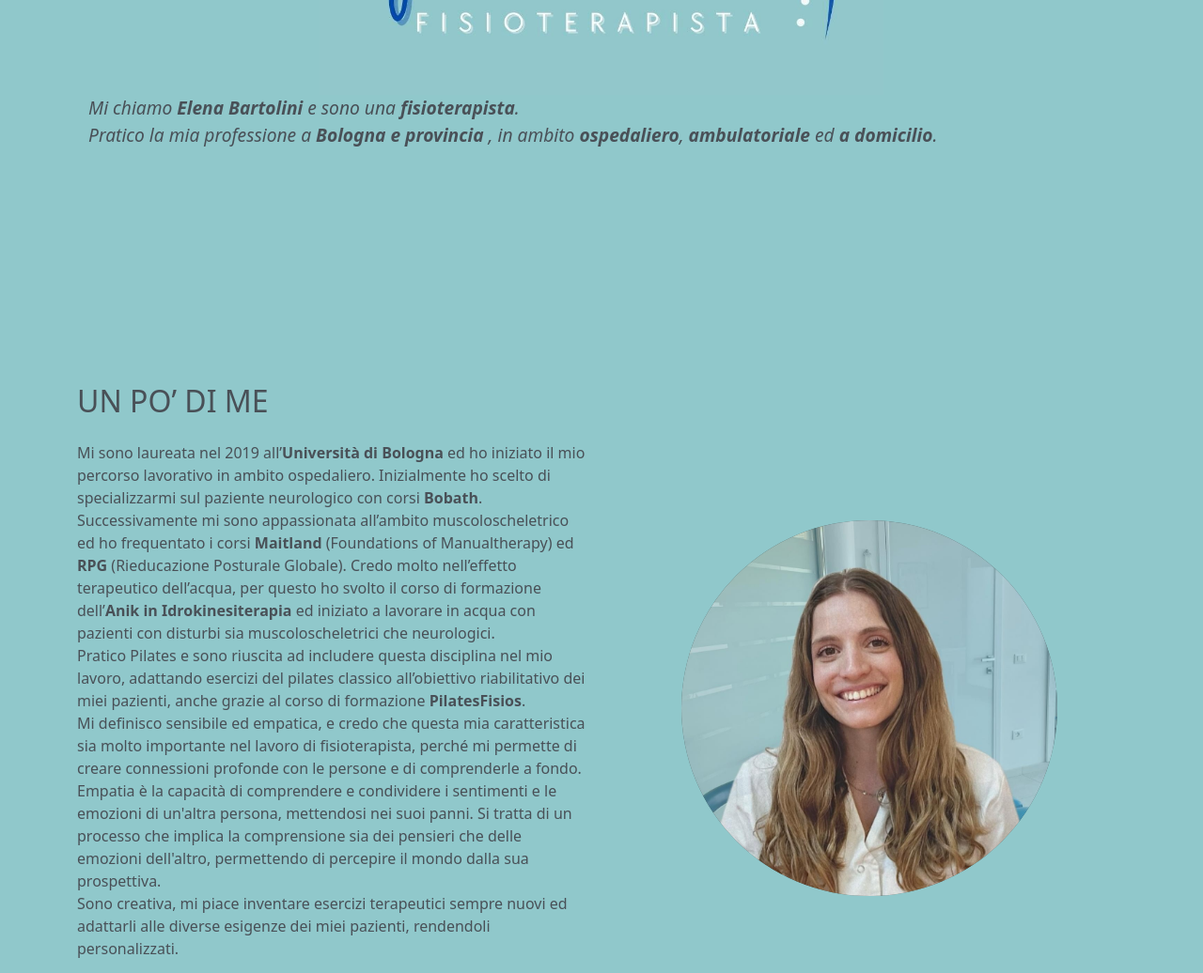
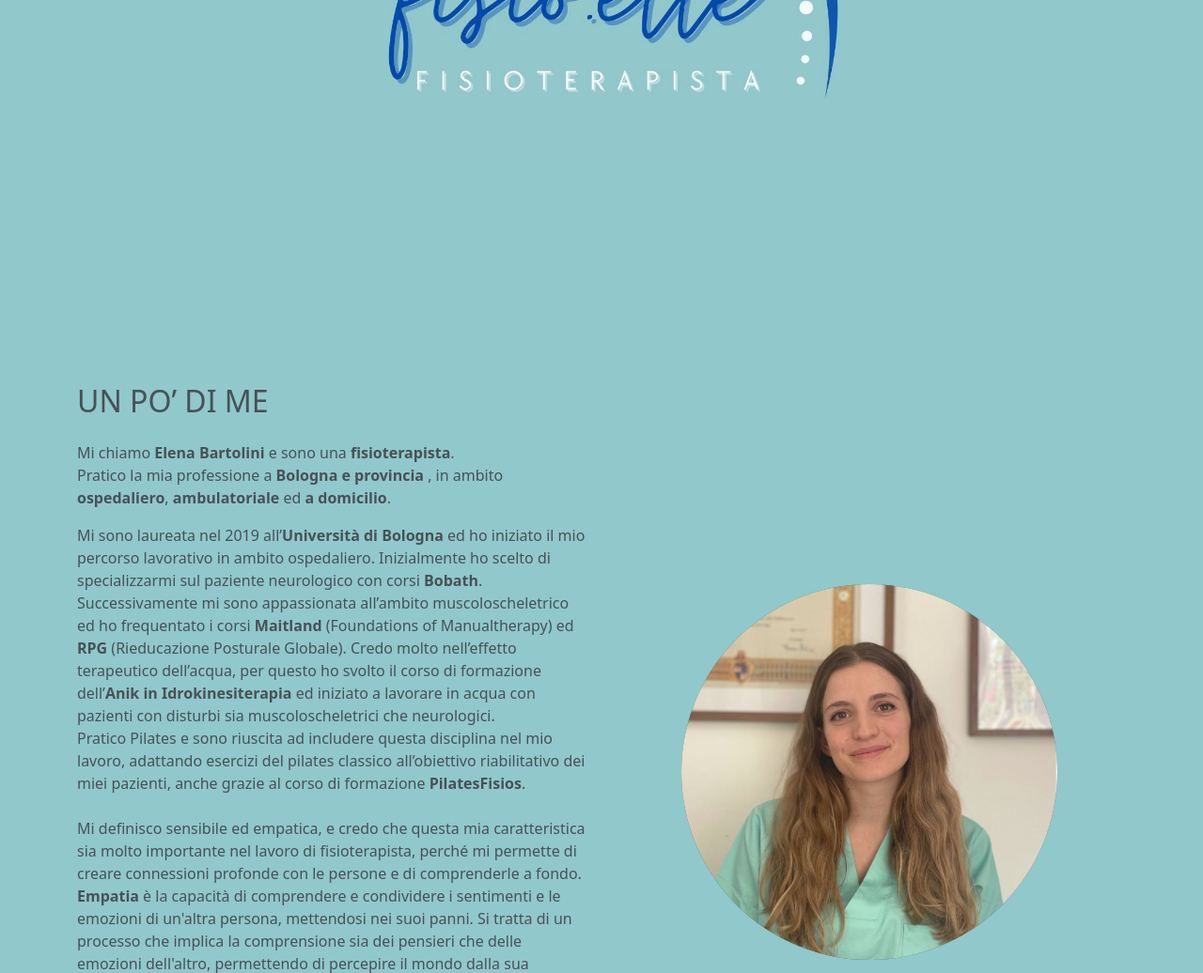
Before and after one commit to ireneBartolini/sito_elle, a website: page index.html in a window 1280 px wide. Shown: the part 500-1536 px from the top of the page at 94% size. Drawn offline with nearby package versions, Linux system fonts and the light colour scheme; a script that the page names is missing.

Commit message:
nuove immagini

```diff
--- a/index.html
+++ b/index.html
@@ -78,9 +78,6 @@
     <!-- logo-->
       <div class="container">
         <img src="img/fisio_elle.jpg" alt="Elena Bartolini" class="img-logo img-fluid d-block mx-auto">
-        <p class="introduzione">
-          Mi chiamo <strong>Elena Bartolini</strong>  e sono una <strong>fisioterapista</strong >.<br/> Pratico la mia professione a <strong>Bologna e provincia</strong> , in ambito <strong>ospedaliero</strong>, <strong>ambulatoriale</strong>  ed <strong>a domicilio</strong>.
-        </p>
       </div>
   </section>
 </div>
@@ -93,18 +90,23 @@
       <div class="row align-items-center">
         <!-- Colonna testo -->
         <div class="col-12 col-lg-6 mb-4 mb-lg-0">
+          <p class="introduzione">
+            Mi chiamo <strong>Elena Bartolini</strong>  e sono una <strong>fisioterapista</strong >.<br/>
+            Pratico la mia professione a <strong>Bologna e provincia</strong> , in ambito <strong>ospedaliero</strong>, <strong>ambulatoriale</strong>  ed <strong>a domicilio</strong>.
+          </p>
           <p>
             Mi sono laureata nel 2019 all’<strong>Università di Bologna</strong> ed ho iniziato il mio percorso lavorativo in ambito ospedaliero. Inizialmente ho scelto di specializzarmi sul paziente neurologico con corsi <strong>Bobath</strong>. Successivamente mi sono appassionata all’ambito muscoloscheletrico ed ho frequentato i corsi <strong>Maitland</strong> (Foundations of Manualtherapy) ed <strong>RPG</strong> (Rieducazione Posturale Globale).
             Credo molto nell’effetto terapeutico dell’acqua, per questo ho svolto il corso di formazione dell’<strong>Anik in Idrokinesiterapia</strong>  ed iniziato a lavorare in acqua con pazienti con disturbi sia muscoloscheletrici che neurologici.<br/>
-            Pratico Pilates e sono riuscita ad includere questa disciplina nel mio lavoro, adattando esercizi del pilates classico all’obiettivo riabilitativo dei miei pazienti, anche grazie al corso di formazione <strong>PilatesFisios</strong>. <br/>
-            Mi definisco sensibile ed empatica, e credo che questa mia caratteristica sia molto importante nel lavoro di fisioterapista, perché mi permette di creare connessioni profonde con le persone e di comprenderle a fondo. Empatia è la capacità di comprendere e condividere i sentimenti e le emozioni di un'altra persona, mettendosi nei suoi panni. Si tratta di un processo che implica la comprensione sia dei pensieri che delle emozioni dell'altro, permettendo di percepire il mondo dalla sua prospettiva. <br/>
+            Pratico Pilates e sono riuscita ad includere questa disciplina nel mio lavoro, adattando esercizi del pilates classico all’obiettivo riabilitativo dei miei pazienti, anche grazie al corso di formazione <strong>PilatesFisios</strong>. <br/><br/>
+            Mi definisco sensibile ed empatica, e credo che questa mia caratteristica sia molto importante nel lavoro di fisioterapista, perché mi permette di creare connessioni profonde con le persone e di comprenderle a fondo.
+            <strong>Empatia</strong> è la capacità di comprendere e condividere i sentimenti e le emozioni di un'altra persona, mettendosi nei suoi panni. Si tratta di un processo che implica la comprensione sia dei pensieri che delle emozioni dell'altro, permettendo di percepire il mondo dalla sua prospettiva. <br/><br/>
             Sono creativa, mi piace inventare esercizi terapeutici sempre nuovi ed adattarli alle diverse esigenze dei miei pazienti, rendendoli personalizzati.
           </p>
         </div>
 
         <!-- Colonna immagine -->
         <div class="col-12 col-lg-6 text-center ">
-          <img src="img/elena_bartolini.jpg" alt="Elena Bartolini" class="img-profilo img-fluid d-block mx-auto">
+          <img src="img/elena_bartolini2.jpg" alt="Elena Bartolini" class="img-profilo img-fluid d-block mx-auto">
         </div>
       </div>
     </div>
@@ -115,6 +117,16 @@
 
   <section class="h-100 w-100 container d-flex align-items-center justify-content-center py-5">
     <div class="container">
+
+      <div class="row align-items-center">
+
+        <!-- Colonna immagine -->
+          <div class="col-12 col-lg-6 text-center ">
+            <img src="img/fisioterapia_con_elena.jpg" >
+          </div>
+
+        <!-- Colonna testo -->
+        <div class="col-12 col-lg-6 mb-4 mb-lg-0">
           <h2 class="py-5">FISIOTERAPIA CON ELENA</h2>
           <p>
             Le basi per un trattamento fisioterapico efficace si pongono durante la <strong>visita iniziale</strong> , nella quale ti ascolterò, faremo un’attenta raccolta anamnestica ed una valutazione mirata ad inquadrare il problema. <strong>Definiremo insieme gli obiettivi del nostro percorso</strong>.<br/>
@@ -122,6 +134,10 @@
             <br/>
             👉 Ricorda: ogni piccolo progresso è un grande passo verso il tuo obiettivo. Con impegno, costanza e fiducia nel percorso, potrai tornare a muoverti con libertà e serenità, riscoprendo il piacere delle attività che ami.
           </p>
+        </div>
+
+      </div>
+
     </div>
   </section>
 </div>
--- a/style.css
+++ b/style.css
@@ -100,12 +100,7 @@ input, button, textarea, select {
     background: white;
   }
 
-.introduzione {
-  font-style: oblique;
-  text-align: justify;
-  /*font-size: 1.2rem;*/
-  padding-bottom: 50px;
-}
+
 
 
 .image-col {
@@ -175,7 +170,5 @@ input, button, textarea, select {
           padding: 1rem;
           background: white;
         }
-         .introduzione {
-          font-size: 1.2rem;
-        }
+
 }
```
Also changed, not shown: img/elena_bartolini2.jpg (added), img/fisioterapia_con_elena.jpg (added). Lines whose indentation alone changed are shown as unchanged.
